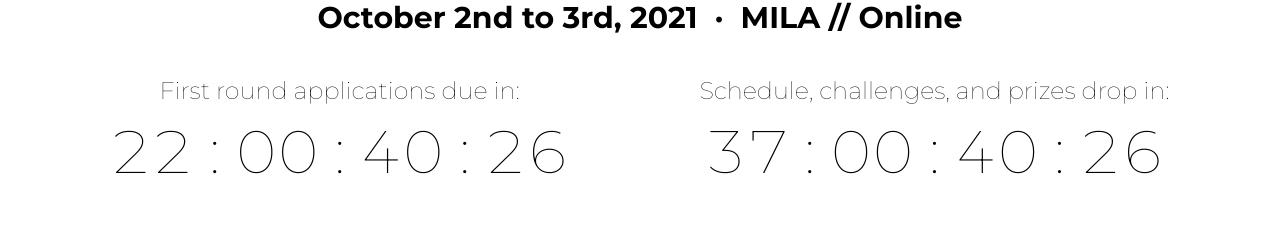
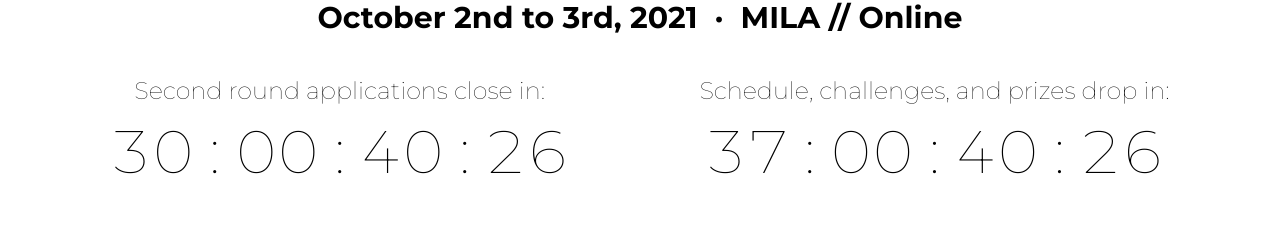
Before and after one commit to McGillAISociety/MAIShacks, a Next.js app: page / in a window 1280 px wide. Shown: the part 511-749 px from the top of the page. Built offline with nearby package versions, Linux system fonts and the light colour scheme.

Commit message:
we're now on second round applications

```diff
--- a/components/home/Landing.js
+++ b/components/home/Landing.js
@@ -45,9 +45,9 @@
                 <h2>October 2nd to 3rd, 2021 &nbsp;&middot;&nbsp; MILA // Online</h2>
                 <div className={`flex-container ${styles['bottom-content__countdowns']}`}>
                     <div>
-                        <p>First round applications due in:</p>
+                        <p>Second round applications close in:</p>
                         <Countdown
-                            date={Date.parse("2021-09-13T00:00:00+0000")}
+                            date={Date.parse("2021-09-21T00:00:00+0000")}
                             renderer={({ days, hours, minutes, seconds }) => (
                                 <span className={styles['bottom-content__countdown']}>
                                     {zeroify(days)}&nbsp;:&nbsp;{zeroify(hours)}&nbsp;:&nbsp;
```
